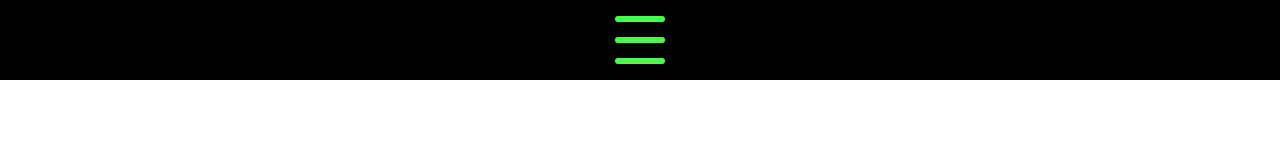
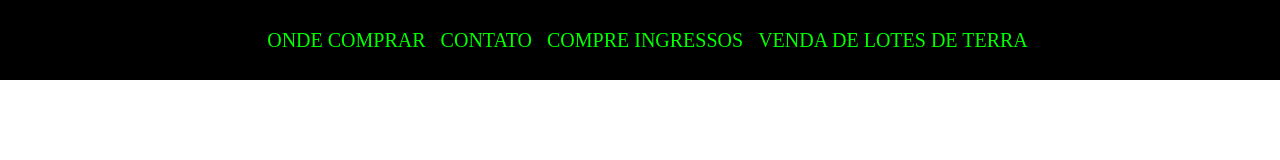
Before and after one commit to HeitorBorba/hamburgao, a plain HTML site: page index.html in a window 1280 px wide. Drawn offline with Linux system fonts and the light colour scheme.

Commit message:
adicionar x

```diff
--- a/index.html
+++ b/index.html
@@ -12,6 +12,12 @@
 
 <body>
         <nav>
+            <div id="navbar">
+                    <a href="">Onde comprar</a>
+                    <a href="">Contato</a>
+                    <a href="">Compre ingressos</a>
+                    <a href="">Venda de lotes de terra</a>
+            </div>
                 <div id="hamburguer">
                     <span></span>
                     <span></span>
--- a/style.css
+++ b/style.css
@@ -9,7 +9,19 @@ nav{
     align-items: center;
     justify-content: center;
 }
-nav div{
+nav #navbar{
+    display:none;
+
+
+}
+nav #navbar a{
+    color: rgb(0, 255, 0);
+    text-decoration: none;
+    font-size: 20px;
+    margin-left: 15px;
+    text-transform: uppercase;
+}
+nav #hamburguer{
     width: 50px;
     height: 80%;
     display: flex;
@@ -19,7 +31,7 @@ nav div{
 
 
 }
-nav div span{
+nav #hamburguer span{
     width: 100%;
     height: 6px;
     background-color: rgb(77, 255, 77);
@@ -73,3 +85,12 @@ section a{
     top: 8px;
     background-color: rgb(102, 255, 0);
 }
+@media(min-width: 768px){
+    nav #navbar{
+        display: flex;
+    }
+    nav #hamburguer{
+        display: none;
+    }
+
+}
```
